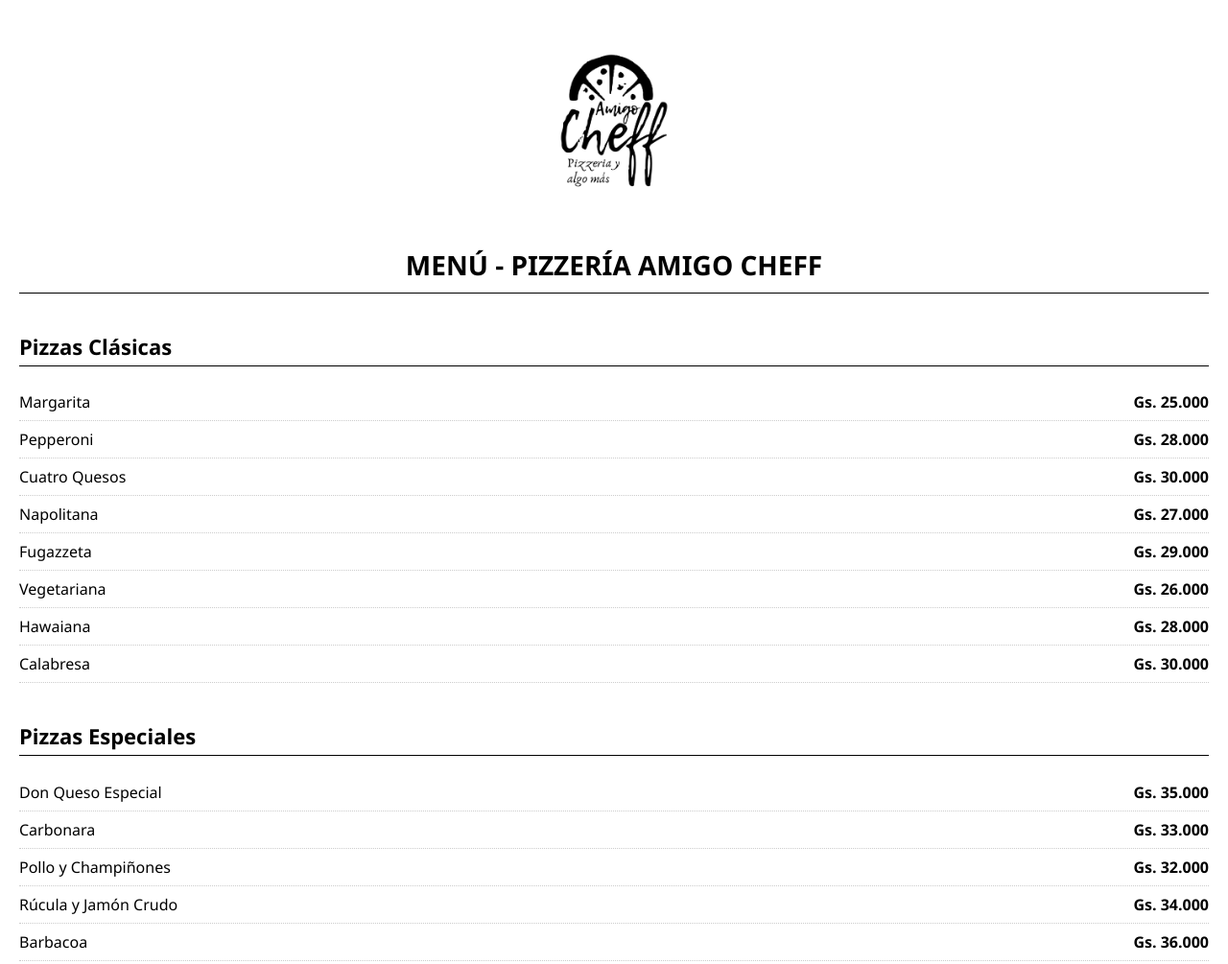
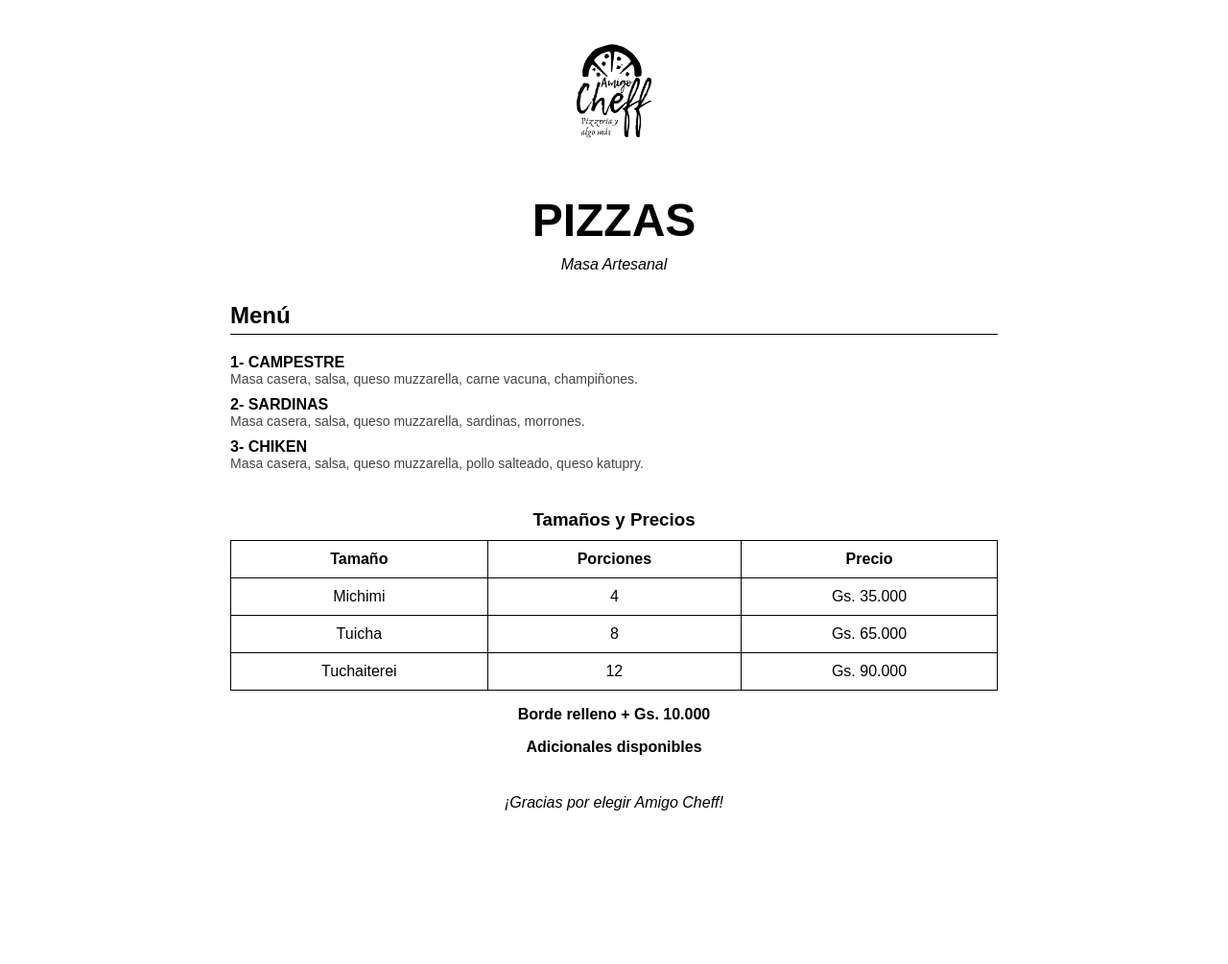
Before and after one commit to Victor08u/MenuAmigoCheff, a plain HTML site: page index.html in a window 1280 px wide. Shown: the top 1005 px of the page at 96% size. After the commit the page ends 866 px from the top, so only its background shows below. Drawn offline with Linux system fonts and the light colour scheme.

Commit message:
Update index.html

```diff
--- a/index.html
+++ b/index.html
@@ -2,104 +2,130 @@
 <html lang="es">
 <head>
   <meta charset="UTF-8">
-  <title>Menú - Pizzería Amigo Cheff</title>
+  <title>Menú - Amigo Cheff</title>
   <style>
     body {
-      font-family: 'Segoe UI', sans-serif;
-      background-color: #ffffff;
+      font-family: Arial, sans-serif;
+      background-color: #fff;
       color: #000;
-      margin: 0;
+      margin: 0 auto;
       padding: 20px;
+      max-width: 800px;
     }
-    .logo {
-      text-align: center;
-      margin-bottom: 20px;
-    }
-    .logo img {
-      max-width: 150px;
-      height: auto;
+    img.logo {
+      display: block;
+      margin: 0 auto 20px;
+      max-height: 150px;
     }
     h1 {
       text-align: center;
-      margin-bottom: 40px;
+      font-size: 48px;
+      margin-bottom: 10px;
+    }
+    .subtitulo {
+      text-align: center;
+      font-style: italic;
+      margin-bottom: 30px;
+    }
+    .categoria h2 {
+      font-size: 24px;
+      border-bottom: 1px solid #000;
+      padding-bottom: 5px;
+      margin-top: 30px;
+    }
+    .item {
+      margin: 10px 0;
+    }
+    .nombre {
+      font-weight: bold;
       text-transform: uppercase;
-      font-size: 28px;
-      border-bottom: 1px solid #000;
-      padding-bottom: 10px;
     }
-    .categoria {
+    .descripcion {
+      font-size: 14px;
+      color: #444;
+    }
+    .precios {
+      text-align: center;
       margin-top: 40px;
     }
-    .categoria h2 {
-      border-bottom: 1px solid #000;
-      padding-bottom: 5px;
-      font-size: 22px;
+    .precios h3 {
+      margin-bottom: 10px;
     }
-    .item {
-      display: flex;
-      justify-content: space-between;
-      padding: 8px 0;
-      border-bottom: 1px dotted #ccc;
+    .precios table {
+      width: 100%;
+      border-collapse: collapse;
+      text-align: center;
     }
-    .precio {
-      font-weight: bold;
+    .precios th, .precios td {
+      border: 1px solid #000;
+      padding: 10px;
     }
-    footer {
+    .footer {
       text-align: center;
-      margin-top: 60px;
-      font-size: 14px;
-      color: #555;
+      margin-top: 40px;
+      font-style: italic;
     }
   </style>
 </head>
 <body>
 
-  <div class="logo">
-    <!-- Reemplazá esta URL por la del logo de tu pizzería -->
-    <img src="logo.png" alt="Logo Pizzería Amigo Cheff">
+  <!-- Logo -->
+  <img src="logo.png" alt="Logo Amigo Cheff" class="logo">
+
+  <!-- Título -->
+  <h1>PIZZAS</h1>
+  <div class="subtitulo">Masa Artesanal</div>
+
+  <!-- Lista de Pizzas -->
+  <div class="categoria">
+    <h2>Menú</h2>
+    <div class="item">
+      <div class="nombre">1- Campestre</div>
+      <div class="descripcion">Masa casera, salsa, queso muzzarella, carne vacuna, champiñones.</div>
+    </div>
+    <div class="item">
+      <div class="nombre">2- Sardinas</div>
+      <div class="descripcion">Masa casera, salsa, queso muzzarella, sardinas, morrones.</div>
+    </div>
+    <div class="item">
+      <div class="nombre">3- Chiken</div>
+      <div class="descripcion">Masa casera, salsa, queso muzzarella, pollo salteado, queso katupry.</div>
+    </div>
+    <!-- Agregá más ítems como en la imagen... -->
   </div>
 
-  <h1>Menú - Pizzería Amigo Cheff</h1>
-
-  <div class="categoria">
-    <h2>Pizzas Clásicas</h2>
-    <div class="item"><span>Margarita</span><span class="precio">Gs. 25.000</span></div>
-    <div class="item"><span>Pepperoni</span><span class="precio">Gs. 28.000</span></div>
-    <div class="item"><span>Cuatro Quesos</span><span class="precio">Gs. 30.000</span></div>
-    <div class="item"><span>Napolitana</span><span class="precio">Gs. 27.000</span></div>
-    <div class="item"><span>Fugazzeta</span><span class="precio">Gs. 29.000</span></div>
-    <div class="item"><span>Vegetariana</span><span class="precio">Gs. 26.000</span></div>
-    <div class="item"><span>Hawaiana</span><span class="precio">Gs. 28.000</span></div>
-    <div class="item"><span>Calabresa</span><span class="precio">Gs. 30.000</span></div>
+  <!-- Tabla de Precios -->
+  <div class="precios">
+    <h3>Tamaños y Precios</h3>
+    <table>
+      <tr>
+        <th>Tamaño</th>
+        <th>Porciones</th>
+        <th>Precio</th>
+      </tr>
+      <tr>
+        <td>Michimi</td>
+        <td>4</td>
+        <td>Gs. 35.000</td>
+      </tr>
+      <tr>
+        <td>Tuicha</td>
+        <td>8</td>
+        <td>Gs. 65.000</td>
+      </tr>
+      <tr>
+        <td>Tuchaiterei</td>
+        <td>12</td>
+        <td>Gs. 90.000</td>
+      </tr>
+    </table>
+    <p><strong>Borde relleno + Gs. 10.000</strong></p>
+    <p><strong>Adicionales disponibles</strong></p>
   </div>
 
-  <div class="categoria">
-    <h2>Pizzas Especiales</h2>
-    <div class="item"><span>Don Queso Especial</span><span class="precio">Gs. 35.000</span></div>
-    <div class="item"><span>Carbonara</span><span class="precio">Gs. 33.000</span></div>
-    <div class="item"><span>Pollo y Champiñones</span><span class="precio">Gs. 32.000</span></div>
-    <div class="item"><span>Rúcula y Jamón Crudo</span><span class="precio">Gs. 34.000</span></div>
-    <div class="item"><span>Barbacoa</span><span class="precio">Gs. 36.000</span></div>
+  <div class="footer">
+    ¡Gracias por elegir Amigo Cheff!
   </div>
-
-  <div class="categoria">
-    <h2>Extras</h2>
-    <div class="item"><span>Mozzarella extra</span><span class="precio">Gs. 5.000</span></div>
-    <div class="item"><span>Borde relleno</span><span class="precio">Gs. 7.000</span></div>
-    <div class="item"><span>Salsa picante</span><span class="precio">Gs. 3.000</span></div>
-  </div>
-
-  <div class="categoria">
-    <h2>Bebidas</h2>
-    <div class="item"><span>Coca-Cola 500ml</span><span class="precio">Gs. 6.000</span></div>
-    <div class="item"><span>Agua sin gas</span><span class="precio">Gs. 4.000</span></div>
-    <div class="item"><span>Sprite 500ml</span><span class="precio">Gs. 6.000</span></div>
-    <div class="item"><span>Jugo natural</span><span class="precio">Gs. 8.000</span></div>
-  </div>
-
-  <footer>
-    ¡Gracias por elegirnos! 🍕 Amigo Cheff - Desde 1999
-  </footer>
 
 </body>
 </html>
```
